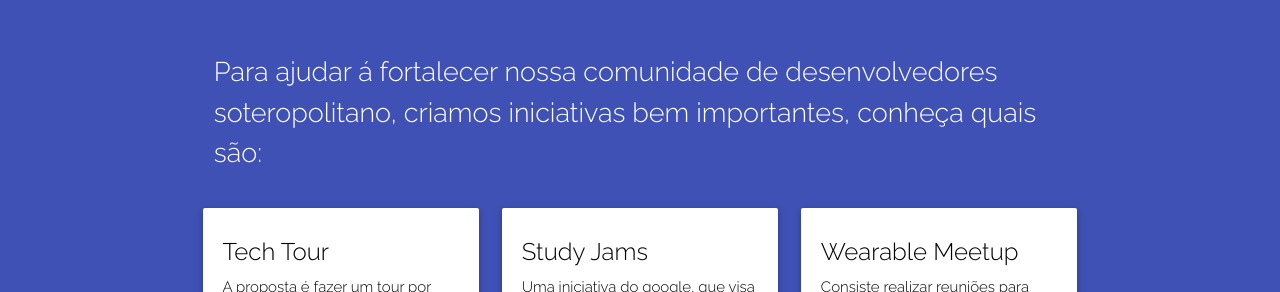
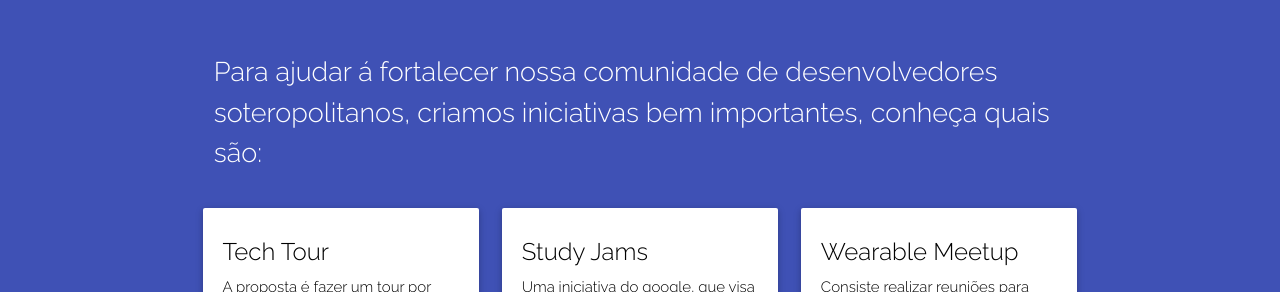
Before and after one commit to gdgssa/gdgssa.github.io, a Jekyll site: the page built from index.html, in a window 1280 px wide. Shown: the part 1218-1510 px from the top of the page. Built offline with Jekyll 4.4.1, drawn with Linux system fonts in a browser that asks for light colours.

Commit message:
Correção em texto

```diff
--- a/_includes/work.html
+++ b/_includes/work.html
@@ -5,7 +5,7 @@
 		</div>
 
 		<div class="col s12">
-			<p class="text white-text"> Para ajudar á fortalecer nossa comunidade de desenvolvedores soteropolitano, criamos iniciativas bem importantes, conheça quais são: </p>
+			<p class="text white-text"> Para ajudar á fortalecer nossa comunidade de desenvolvedores soteropolitanos, criamos iniciativas bem importantes, conheça quais são: </p>
 		</div>
 
 		<div class="row">
```
